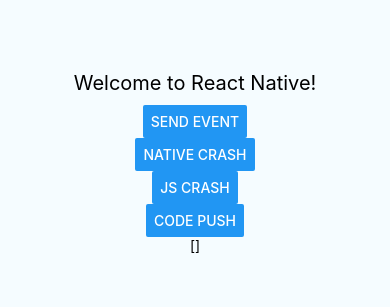
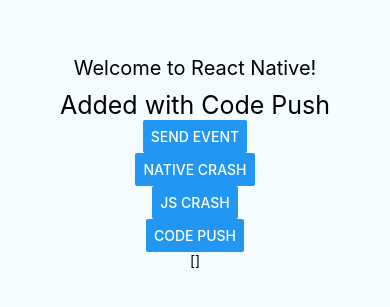
Before and after one commit to Jefersson7/MyReactNativeApp, a React Native app: screen / in a window 390 px wide. Shown: the part 265-572 px from the top of the page. Built offline with nearby package versions, Linux system fonts and the light colour scheme.

Commit message:
Fixed codepush display status

```diff
--- a/App.js
+++ b/App.js
@@ -60,17 +60,23 @@
     return (
       <View style={styles.container}>
         <Text style={styles.welcome}>Welcome to React Native!</Text>
+        <Text style={styles.codepush}>Added with Code Push</Text>
         <Button title="Send Event" onPress={() => this.sendEvent()} />
         <Button title="Native Crash" onPress={() => this.nativeCrash()} />
         <Button title="JS Crash" onPress={() => this.jsCrash()} />
         <Button title="Code Push" onPress={() => this.codepushSync()} />
         <Text>{JSON.stringify(this.state.logs)}</Text>
+        {this.state.logs.map((log, i) => <Text key={i}>{log}</Text>)}
       </View>
     );
   }
 }
 
 const styles = StyleSheet.create({
+  codepush: {
+    fontSize: 25,
+    textAlign: 'center'
+  },
   container: {
     flex: 1,
     justifyContent: 'center',
```
